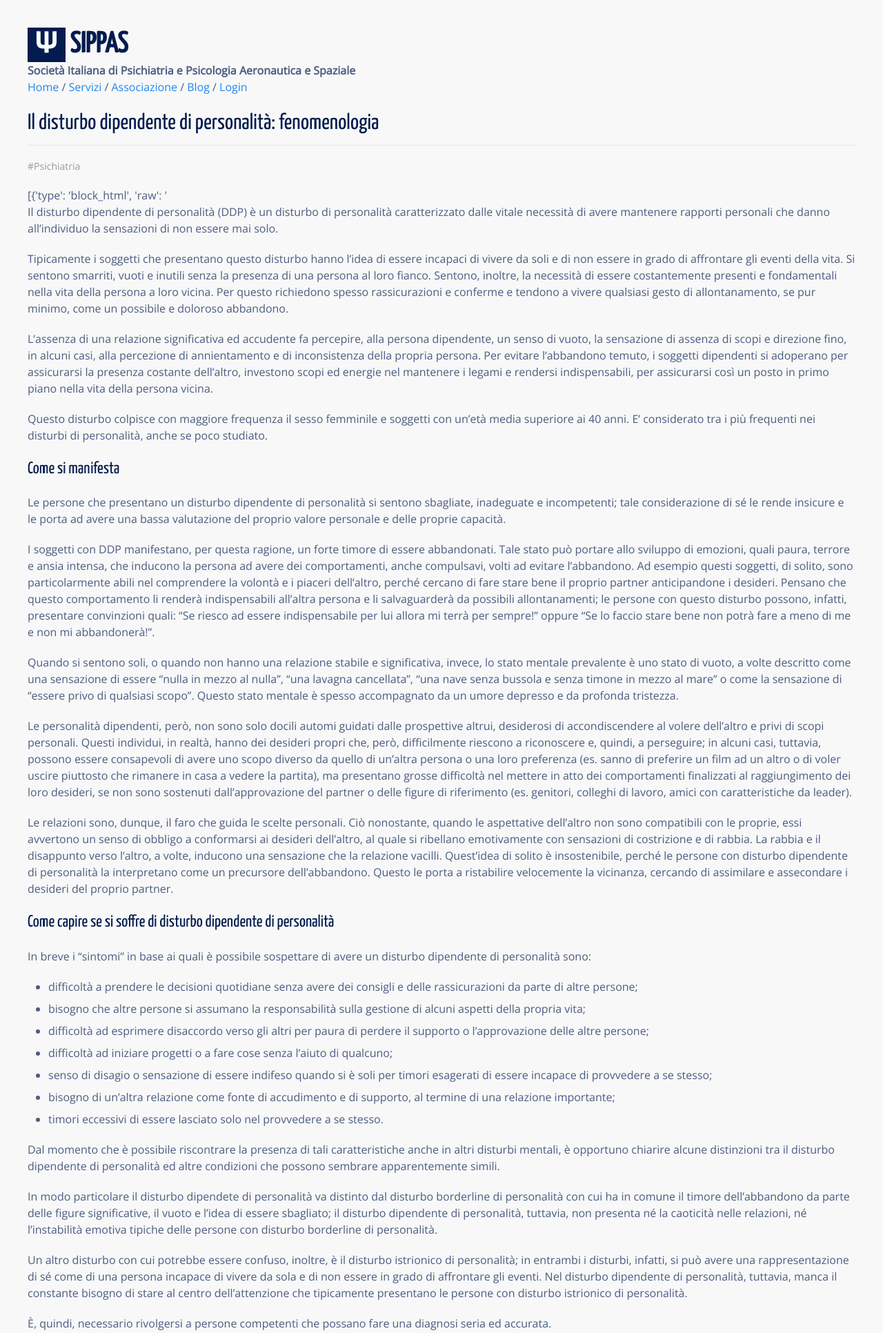
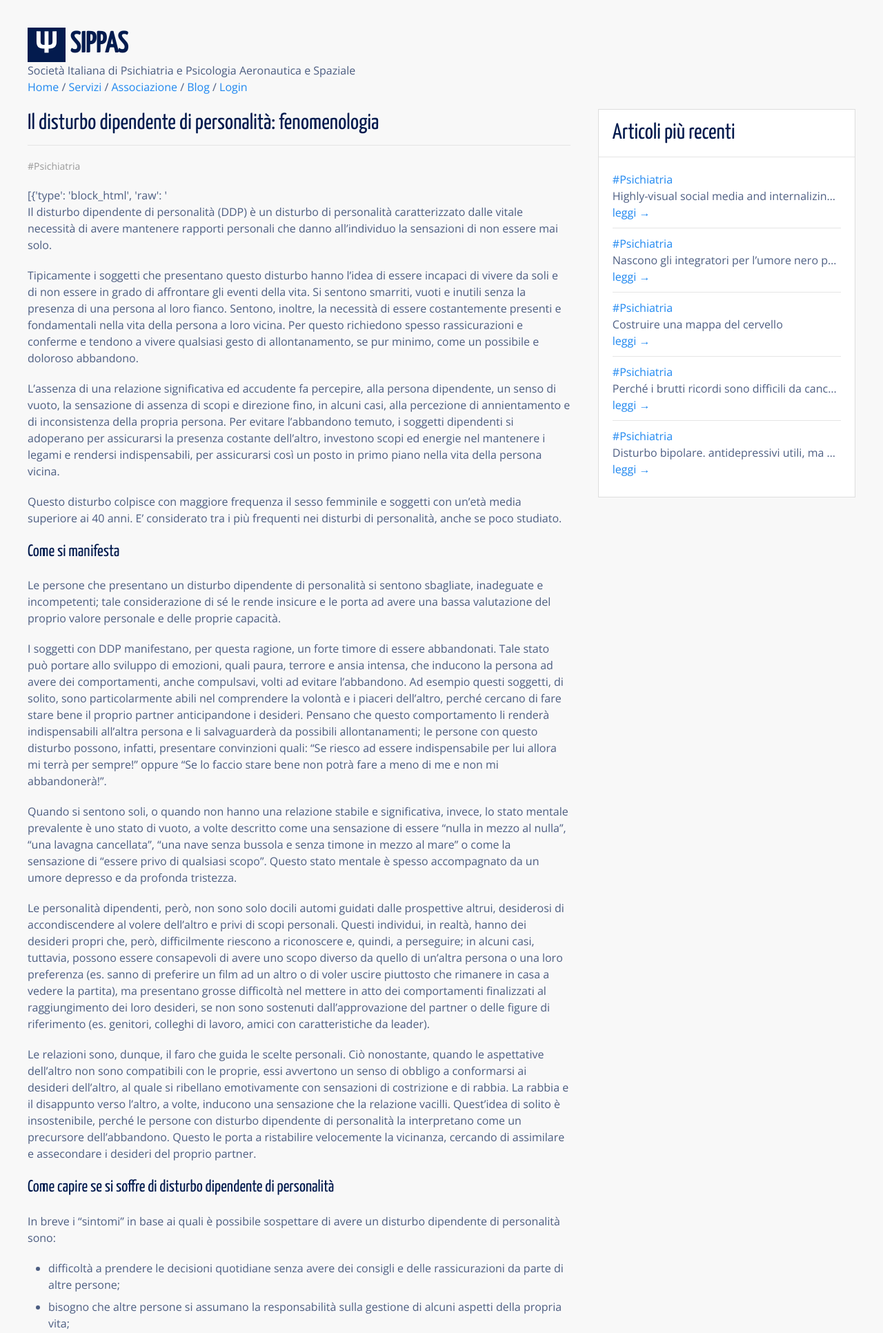
Before and after one commit to alkaest2002/flask-sippas, a Flask app: page /blog/view/1 in a window 1280 px wide. Shown: the top 1932 px of the page at 69% size. Run offline with Flask 2, Linux system fonts and the light colour scheme; data comes from the database, SQL or seed files in the repository; both versions use the stored data as it was after the commit.

Commit message:
update blog, added real data to db

```diff
--- a/flaskApp/blueprints/blog/forms.py
+++ b/flaskApp/blueprints/blog/forms.py
@@ -25,7 +25,7 @@ class PostCreateForm(FlaskForm):
     label = 'Titolo',
     validators = [
       DataRequired(message="Il titolo è obbligatorio."),
-      Length(max=100, message="Il titolo è troppo lungo (max 100 caratteri).")
+      Length(max=150, message="Il titolo è troppo lungo (max 150 caratteri).")
     ],
     render_kw = { "required": False },
   )
--- a/flaskApp/blueprints/blog/routes.py
+++ b/flaskApp/blueprints/blog/routes.py
@@ -143,12 +143,13 @@ def view_post(id):
 
   # fetch post
   post = query_db('SELECT * FROM posts WHERE id = ?', [id], True)
+  latests = query_db('SELECT * FROM posts ORDER BY id DESC LIMIT 5')
 
   # no post no party
   if post == None: abort(404)
 
   # render view
-  return render_template("blog/post_view.html",  post = post)
+  return render_template("blog/post_view.html",  post=post, latests=latests)
 
 
 # ################################################################################
--- a/flaskApp/blueprints/blog/templates/blog/dashboard.html
+++ b/flaskApp/blueprints/blog/templates/blog/dashboard.html
@@ -47,7 +47,7 @@
               <a href="{{ url_for('blog.edit_post', id=p.id) }}">{{ p.id }}</a>
             </td>
             <td class="uk-text-truncate">
-              {{ p.title | capitalize }}
+              <a href="{{ url_for('blog.view_post', id=p.id) }}">{{ p.title | capitalize }}</a>
             </td>
             <td>
               {{ p.tags }}
--- a/flaskApp/blueprints/blog/templates/blog/post_view.html
+++ b/flaskApp/blueprints/blog/templates/blog/post_view.html
@@ -1,7 +1,8 @@
 {% extends 'base.html' %}
 
 {% block content %}
-<div class="uk-margin-large-bottom">
+<div class="uk-grid">
+  <div class="uk-width-expand">
     <h2 class="uk-heading-divider">{{ post.title }}</h2>
     <article class="uk-article">
       <p class="uk-article-meta">
@@ -14,5 +15,28 @@
       </div>
     </article>
   </div>
+  {% if latests %}
+  <div class="uk-width-1-3@s uk-text-truncate">
+    <div class="uk-card uk-card-default uk-card-small">
+      <div class="uk-card-header">
+        <h2>Articoli più recenti</h2>
+      </div>
+      <div class="uk-card-body">
+        <ul class="uk-list uk-list-divider uk-margin-medium">
+          {% for l in latests %}
+          <li class="uk-text-truncate uk-padding-vertical uk-padding-horizontal-small">
+            {% for tag in l.tags.split(' ') %}
+            <a href="{{ url_for('blog.posts_tagged', tag=tag) }}">{{ tag }}</a>
+            {% endfor %}<br>
+            {{ l.title | capitalize }}<br>
+            <a href="{{ url_for('blog.view_post', id=l.id) }}">leggi &rarr;</a><br>
+          </li>
+          {% endfor %}
+        </ul>
+      </div>
+    </div>
+  </div>
+  {% endif %}
+</div>
 
 {% endblock %}
--- a/flaskApp/blueprints/blog/templates/blog/posts.html
+++ b/flaskApp/blueprints/blog/templates/blog/posts.html
@@ -4,7 +4,7 @@
 <div class="uk-section">
   <div class="uk-container">
     <div class="uk-grid">
-      <div class="uk-width-4-5">
+      <div class="uk-width-2-3">
         <h2 class="uk-heading-divider">Elenco degli articoli</h2>
         {% if posts %}
           <div class="uk-margin">
--- a/flaskApp/blueprints/blog/templates/blog/posts_list.html
+++ b/flaskApp/blueprints/blog/templates/blog/posts_list.html
@@ -1,6 +1,6 @@
 <div class="uk-grid uk-grid-match uk-grid-small">
 {% for p in posts %}
-  <div class="uk-width-1-2@m uk-width-1-3@l uk-margin-bottom">
+  <div class="uk-width-1-2@s uk-margin-bottom">
     <div class="uk-card uk-card-default uk-card-small uk-margin">
       {% if p.teaser and loop.index < 4 %}
         <div class="uk-card-media-top">
@@ -9,7 +9,7 @@
       {% endif %}
       <div class="uk-card-body ">
           {% for tag in p.tags.split(' ') %} <a href="{{ url_for('blog.posts_tagged', tag=tag) }}">{{ tag }}</a> {% endfor %}<br>
-          {{ p.title  | capitalize}}<br>
+          <p class="uk-margin-small">{{ p.title  | capitalize}}</p>
           <a href="{{ url_for('blog.view_post', id=p.id) }}">leggi &rarr;</a>
       </div>
     </div>
--- a/flaskApp/blueprints/blog/templates/blog/tags_list.html
+++ b/flaskApp/blueprints/blog/templates/blog/tags_list.html
@@ -1,4 +1,5 @@
-<a href="{{ url_for('blog.posts') }}">#Tutti</a><br><br>
+<a href="{{ url_for('blog.posts') }}" class="uk-label" style="margin:3px;color:#fff;text-decoration: none">#Tutte</a><br><br>
 {% for t in tags %}
-  <a href="{{ url_for('blog.posts_tagged', tag=t) }}">{{ t }}</a><br>
+  <a href="{{ url_for('blog.posts_tagged', tag=t) }}"
+    class="uk-label" style="margin:3px;color:#fff;text-decoration: none">{{ t }}</a>
 {% endfor %}
--- a/flaskApp/db/schema.sql
+++ b/flaskApp/db/schema.sql
@@ -35,7 +35,7 @@ CREATE TABLE "posts" (
 -- ----------------------------
 -- Auto increment value for posts
 -- ----------------------------
-UPDATE "main"."sqlite_sequence" SET seq = 1013 WHERE name = 'posts';
+UPDATE "main"."sqlite_sequence" SET seq = 1 WHERE name = 'posts';
 
 -- ----------------------------
 -- Indexes structure for table posts
--- a/flaskApp/templates/base.html
+++ b/flaskApp/templates/base.html
@@ -9,7 +9,7 @@
 
   <title>Sippas</title>
 
-  <link href="https://fonts.googleapis.com/css?family=Open+Sans" rel="stylesheet">
+  <link href="https://fonts.googleapis.com/css?family=Open+Sans:400,800" rel="stylesheet">
   <link href="https://fonts.googleapis.com/css?family=Yanone+Kaffeesatz" rel="stylesheet">
   <link rel="stylesheet" href="{{ url_for('static', filename='css/vendor/uikit.min.css') }}">
 
--- a/flaskApp/templates/navbar.html
+++ b/flaskApp/templates/navbar.html
@@ -4,7 +4,7 @@
     <span style="display: inline-block;background-color:#031b4e;color:#fff;padding:0px 10px">𝚿</span>
     <span class="uk-text-bold">SIPPAS</span>
   </h1>
-  <p class="uk-margin-remove-vertical uk-text-bold">
+  <p class="uk-margin-remove-vertical">
     Società Italiana di Psichiatria e Psicologia Aeronautica e Spaziale<br>
   </p>
   <a href="{{ url_for('main.index') }}">Home</a> /
```
Also changed, not shown: flaskApp/db/blog.sqlite. Lines whose indentation alone changed are shown as unchanged.
